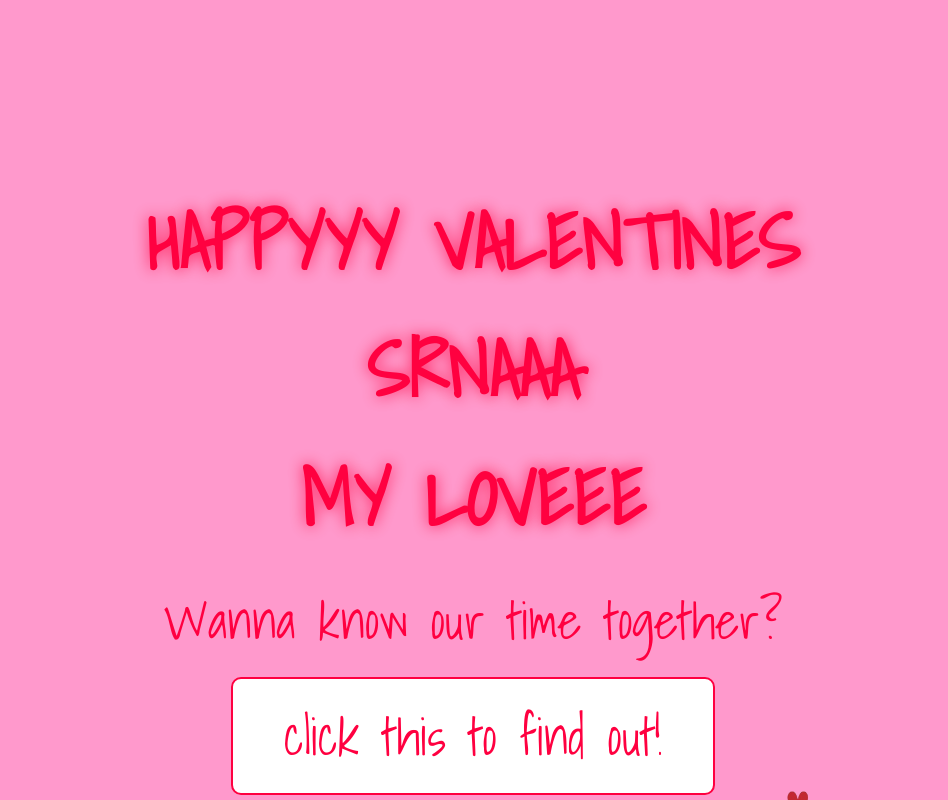
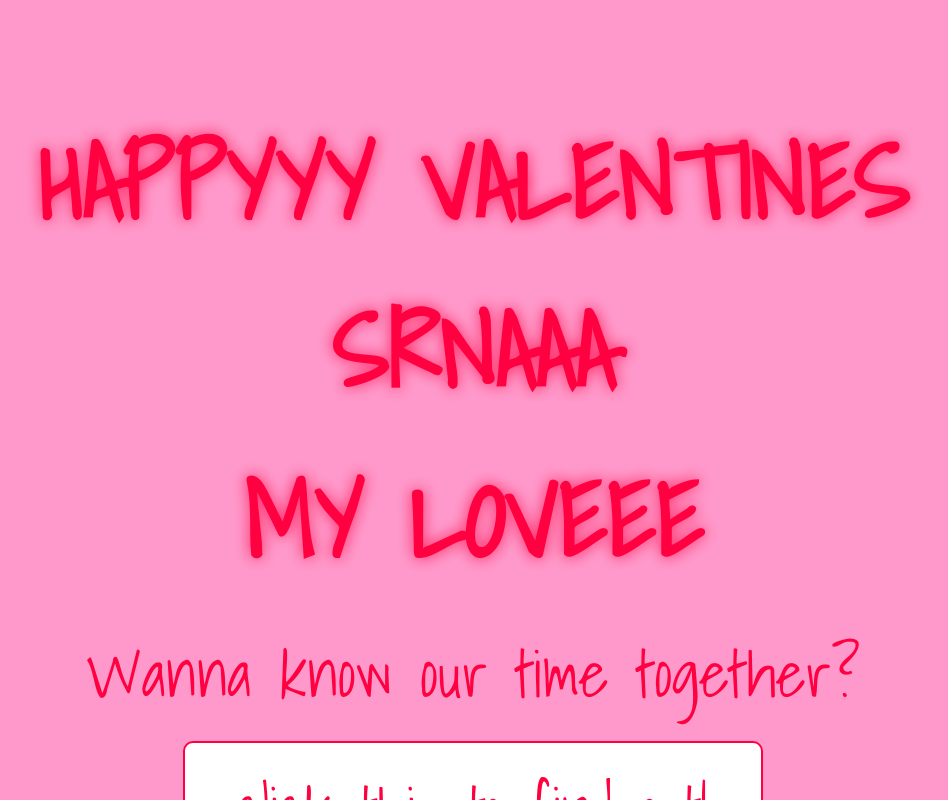
Before and after one commit to WisdomMonkey11/testv1, a plain HTML site: page index.html in a window 1280 px wide. Both pictures are taken after a click on the element 640 px from the left and 386 px from the top of the page. Shown: the whole page, without its empty margins (167-1115 px from the left). Drawn offline with nearby package versions, Linux system fonts and the light colour scheme.

Commit message:
Update index.html

```diff
--- a/index.html
+++ b/index.html
@@ -61,13 +61,13 @@
             flex-direction: column;
             position: relative;
             overflow: hidden;
-            padding-top: 10vh; /* Space at the top */
+            padding-top: 5vh; /* Space at the top */
             text-align: center;
         }
 
         .valentine-text {
-            font-size: 6vw;
-            font-weight: bold;
+            font-size: 8vw; /* Larger text */
+            font-weight: bold; /* Bold text */
             color: #ff0040;
             text-shadow: 0 0 15px rgba(255, 0, 64, 0.8);
             font-family: 'Shadows Into Light', cursive;
@@ -77,22 +77,22 @@
             flex-direction: column;
             gap: 5px;
             position: relative;
-            margin-top: 10vh; /* Move text higher up */
+            margin-top: 5vh; /* Position at the very top */
         }
 
-        .counter-container {
-            margin-top: 5vh; /* Adjust spacing */
+        .counter-container, .love-meter-container {
+            font-size: 5vw; /* Larger text */
+            font-family: 'Shadows Into Light', cursive; /* Uniform font */
+            color: #ff0040;
             text-align: center;
-            font-family: 'Shadows Into Light', cursive;
-            color: #ff0040;
-            font-size: 4vw;
+            margin-top: 5vh;
         }
 
         .counter-button {
             margin-top: 2vh;
             padding: 2vh 4vw;
-            font-size: 4vw;
-            font-family: 'Shadows Into Light', cursive;
+            font-size: 5vw; /* Larger text */
+            font-family: 'Shadows Into Light', cursive; /* Uniform font */
             background-color: white;
             border: 2px solid #ff0040;
             color: #ff0040;
@@ -107,11 +107,6 @@
         }
 
         /* Love Meter Styles */
-        .love-meter-container {
-            margin-top: 5vh; /* Space for the love meter */
-            text-align: center;
-        }
-
         .loading-bar {
             width: 50vw;
             height: 20px;
@@ -147,15 +142,15 @@
         /* Heart Particle Styles */
         .heart-particle {
             position: absolute;
-            width: 50px; /* Increased size */
-            height: 50px; /* Increased size */
-            animation: floatUp 4s ease-in forwards; /* Float upward and disappear */
+            width: 70px; /* Larger hearts */
+            height: 70px; /* Larger hearts */
+            animation: floatUp 6s ease-in forwards; /* Longer animation */
             pointer-events: none;
         }
 
         @keyframes floatUp {
-            0% { transform: translateY(0) scale(1); opacity: 1; }
-            100% { transform: translateY(-100vh) scale(0.5); opacity: 0; } /* Float up and fade out */
+            0% { transform: translateY(100vh) scale(1); opacity: 1; } /* Start from the bottom */
+            100% { transform: translateY(-100vh) scale(0.5); opacity: 0; } /* Fully rise and fade out */
         }
     </style>
     <script>
@@ -179,10 +174,10 @@
                 heart.classList.add("heart-particle");
                 heart.style.left = Math.random() * 100 + "vw"; // Random horizontal position
                 heart.style.top = "100vh"; // Start from the bottom of the screen
-                heart.style.animationDuration = (Math.random() * 3 + 4) + "s"; // Random animation speed
+                heart.style.animationDuration = (Math.random() * 4 + 6) + "s"; // Random animation speed (6-10 seconds)
                 document.querySelector('.hidden-content').appendChild(heart);
-                setTimeout(() => { heart.remove(); }, 5000); // Remove heart after 5 seconds
-            }, 1000); // Reduced number of hearts by increasing interval
+                setTimeout(() => { heart.remove(); }, 10000); // Remove heart after 10 seconds
+            }, 300); // More hearts by reducing interval
         }
 
         function startCounter() {
@@ -206,7 +201,7 @@
                 explosion.style.opacity = 1; // Trigger explosion
                 setTimeout(() => {
                     explosion.style.opacity = 0; // Hide explosion
-                    alert("I LOVE YOUUU (WISDOWMONKEY IS ME BTW)"); // Show a message
+                    alert("Your love is overflowing! 💖"); // Show a message
                 }, 500);
             }, 2000); // Wait for the bar to fill
         }
```
